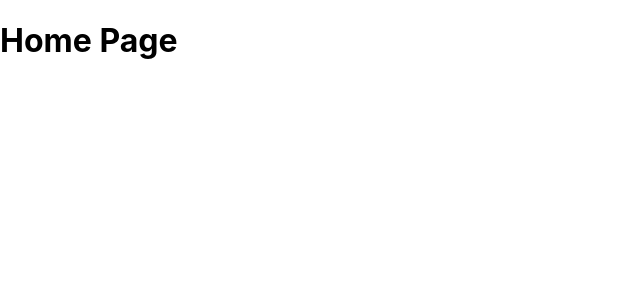
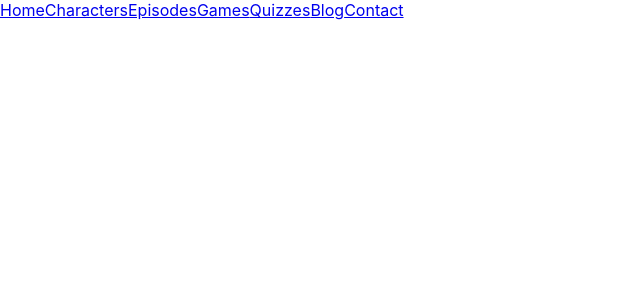
Before and after one commit to Audrey-Nichole-Willis/rick-and-morty-fan-page, a React (Create React App) app: page /home-page in a window 1280 px wide. Shown: the top 300 px of the page, without its empty margins (0-640 px from the left). Built offline with nearby package versions, Linux system fonts and the light colour scheme; a web font is replaced by a local one.

Commit message:
built a nav component within a header component and added it to the top of the homepage

```diff
--- /dev/null
+++ b/src/Header/Header.js
@@ -0,0 +1,11 @@
+import React from "react";
+import Nav from "./Nav/Nav";
+
+function Header(){
+    return(
+        <div className="header-container">
+            <Nav/>
+        </div>
+    )
+}
+export default Header;
--- /dev/null
+++ b/src/Header/Nav/Nav.js
@@ -0,0 +1,17 @@
+import React from "react";
+import {Link} from "react-router-dom";
+
+function Nav(){
+    return(
+        <div className = "nav-container">
+            <Link to = "/home-page">Home</Link>
+            <Link to = "#">Characters</Link>
+            <Link to = "#">Episodes</Link>
+            <Link to = "#">Games</Link>
+            <Link to = "#">Quizzes</Link>
+            <Link to = "#">Blog</Link>
+            <Link to = "#">Contact</Link>
+        </div>
+    )
+}
+export default Nav;
--- a/src/HomePage/HomePage.js
+++ b/src/HomePage/HomePage.js
@@ -1,9 +1,10 @@
 import React from "react";
+import Header from "../Header/Header";
 
 function HomePage(){
     return(
         <div className = "home-page-container">
-            <h1> Home Page</h1>
+            <Header/>
         </div>
     )
 }
```
